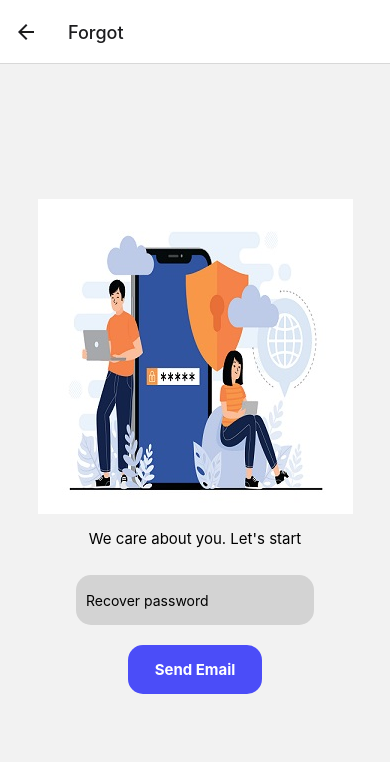
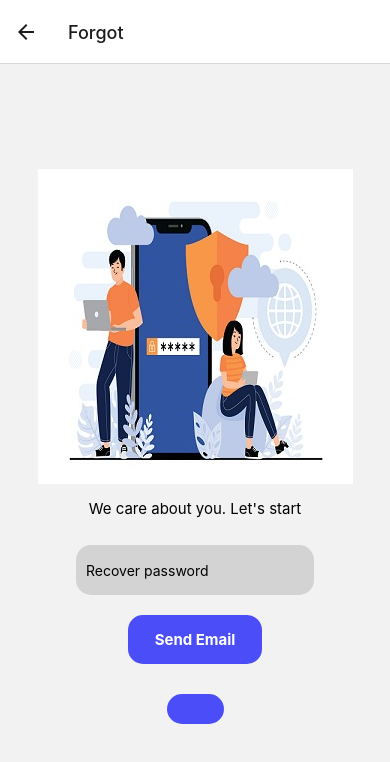
Before and after one commit to mianaamirshehzad/NotesApp, a React Native app: screen /Forgot in a window 390 px wide. Shown: the top 762 px of the page. Built offline with nearby package versions, Linux system fonts and the light colour scheme.

Commit message:
Updation in Forgot Screen
- Added to GoBack option in Forgot Screen

```diff
--- a/src/screens/Forgot.js
+++ b/src/screens/Forgot.js
@@ -21,6 +21,8 @@ const Forgot = (props) => {
             <CustomButton
             name = "Send Email"
             onPress = {() => alert('Reset Email has been sent')} />
+            <CustomButton
+            Back to Login />
         </View>
     )
 }
```
